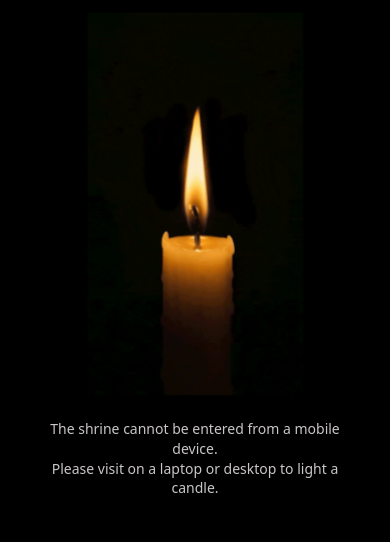
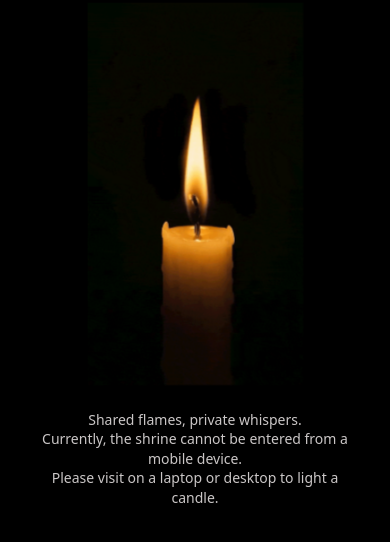
Before and after one commit to sharleenster/e-shrine, a plain HTML site: page index.html in a window 390 px wide. Shown: the part 166-708 px from the top of the page. Drawn offline with Linux system fonts and the light colour scheme.

Commit message:
uodated mobile message

```diff
--- a/index.html
+++ b/index.html
@@ -162,7 +162,8 @@
       <img id="entry-candle" src="assets/images/candle_loop.gif" alt="Candle">
     </div>
     <p id="mobile-message">
-      The shrine cannot be entered from a mobile device.<br>
+      Shared flames, private whispers.<br>
+Currently, the shrine cannot be entered from a mobile device.<br>
       Please visit on a laptop or desktop to light a candle.
     </p>
   </div>
```
